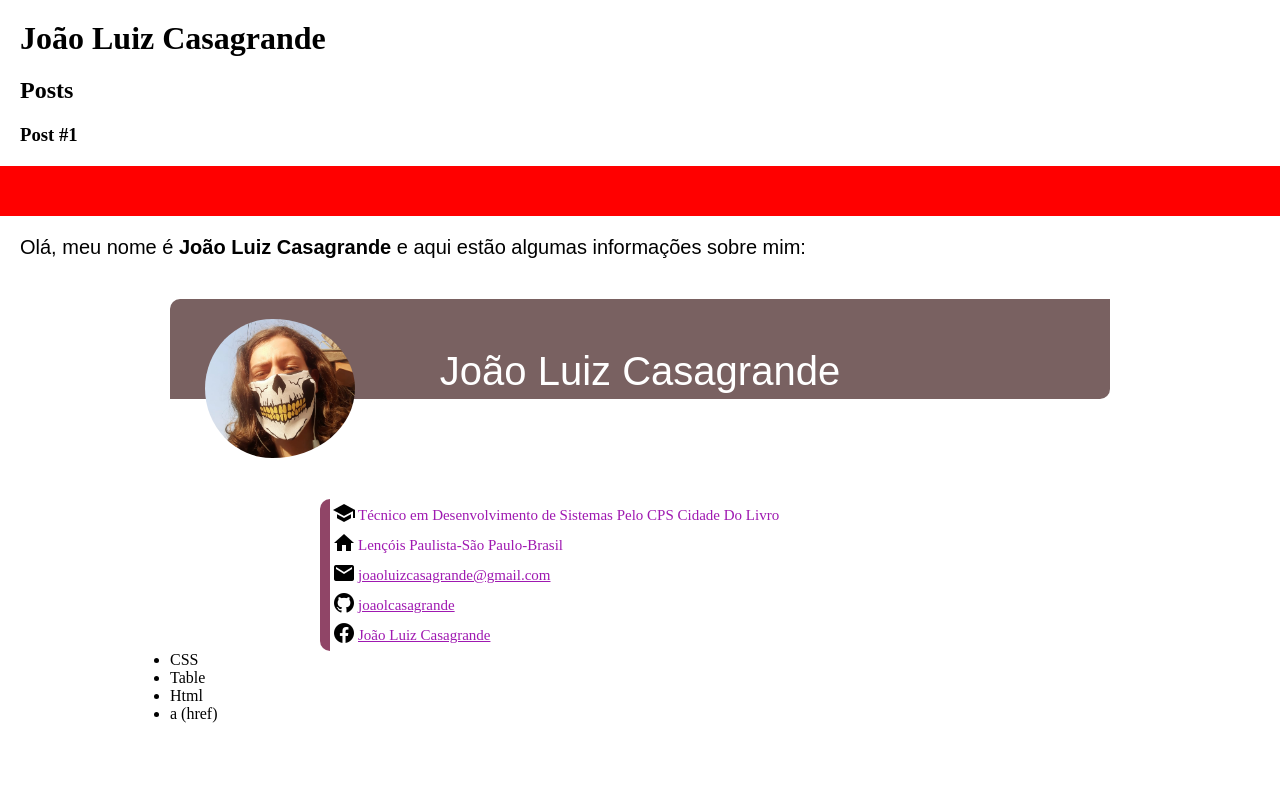
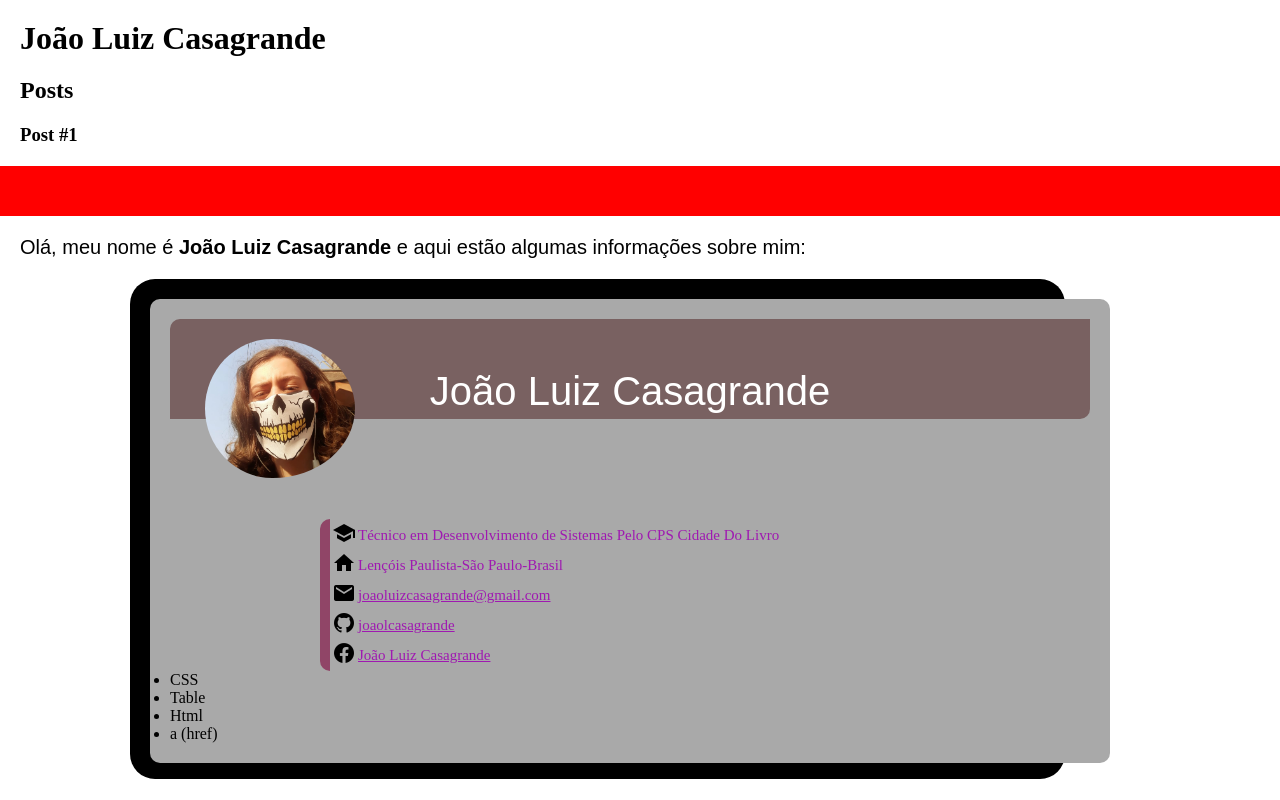
Before and after one commit to JoaoLCasagrande/Curso_HTML-DIO, a plain HTML site: page Projeto-Inicial/index.html in a window 1280 px wide. Drawn offline with Linux system fonts and the light colour scheme.

Commit message:
Update index.html

```diff
--- a/Projeto-Inicial/index.html
+++ b/Projeto-Inicial/index.html
@@ -29,11 +29,13 @@
 
             .informações{
                 margin-top: 15px;
-                background-color: #ffffff;
+                background-color: #a9a9a9;
                 border-radius: 10px;
                 padding: 20px;
-                margin-left: 150px;
-                margin-right: 150px;
+                margin-top: 20px;
+                margin-left: 20px;
+                width: 920px;
+                float: left;
             }
 
             .barra{
@@ -87,6 +89,14 @@
                 font-size: 15px;
             }
 
+            #borda{
+                background-color: #000000;
+                margin-left: 130px;
+                margin-right: 215px;
+                height: 500px;
+                border-radius: 25px;
+            }
+
         </style>
     </head>
 
@@ -110,6 +120,7 @@
             Olá, meu nome é <b>João Luiz Casagrande</b> e aqui estão algumas informações sobre mim:
         </p>
 
+        <div id="borda">
         <div class="informações">
 
             <div class="barra">
@@ -165,5 +176,6 @@
             </ul>
 
         </div>
+        </div>
     </body>
 </html>
```
